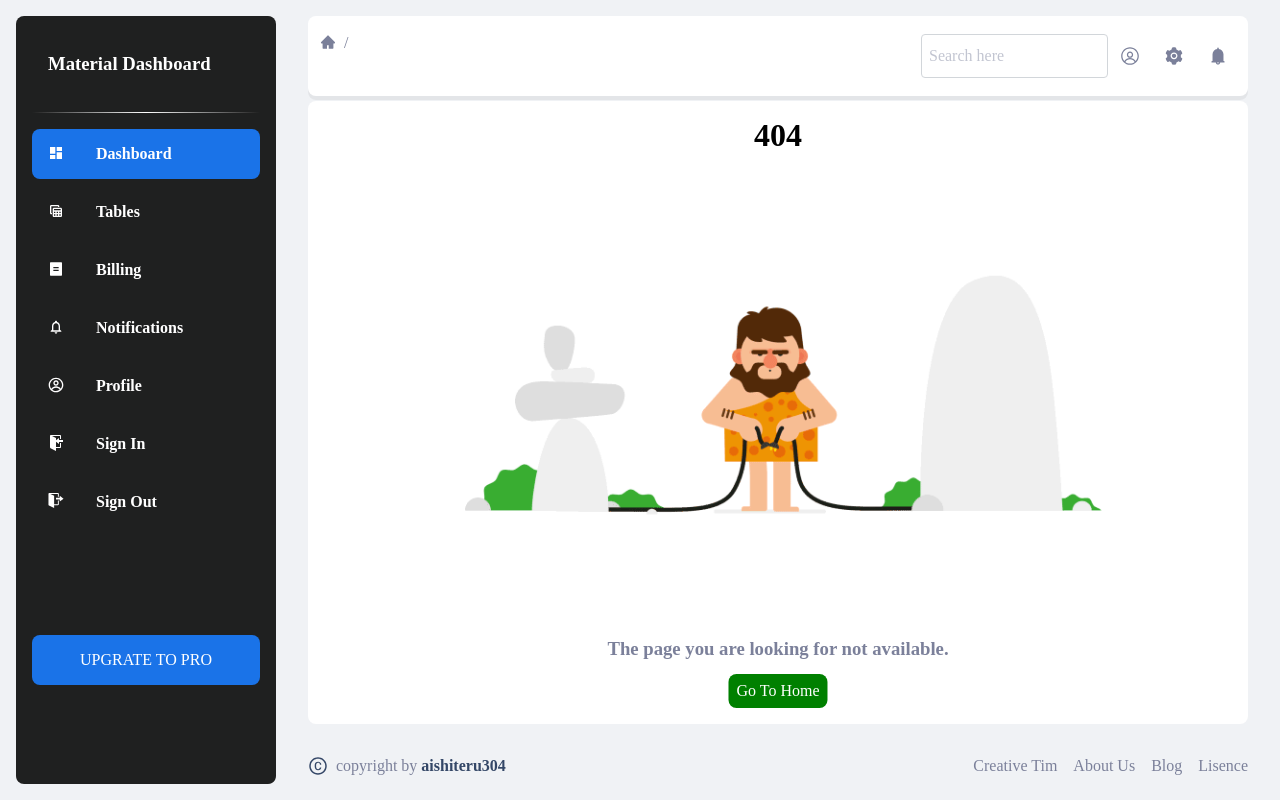
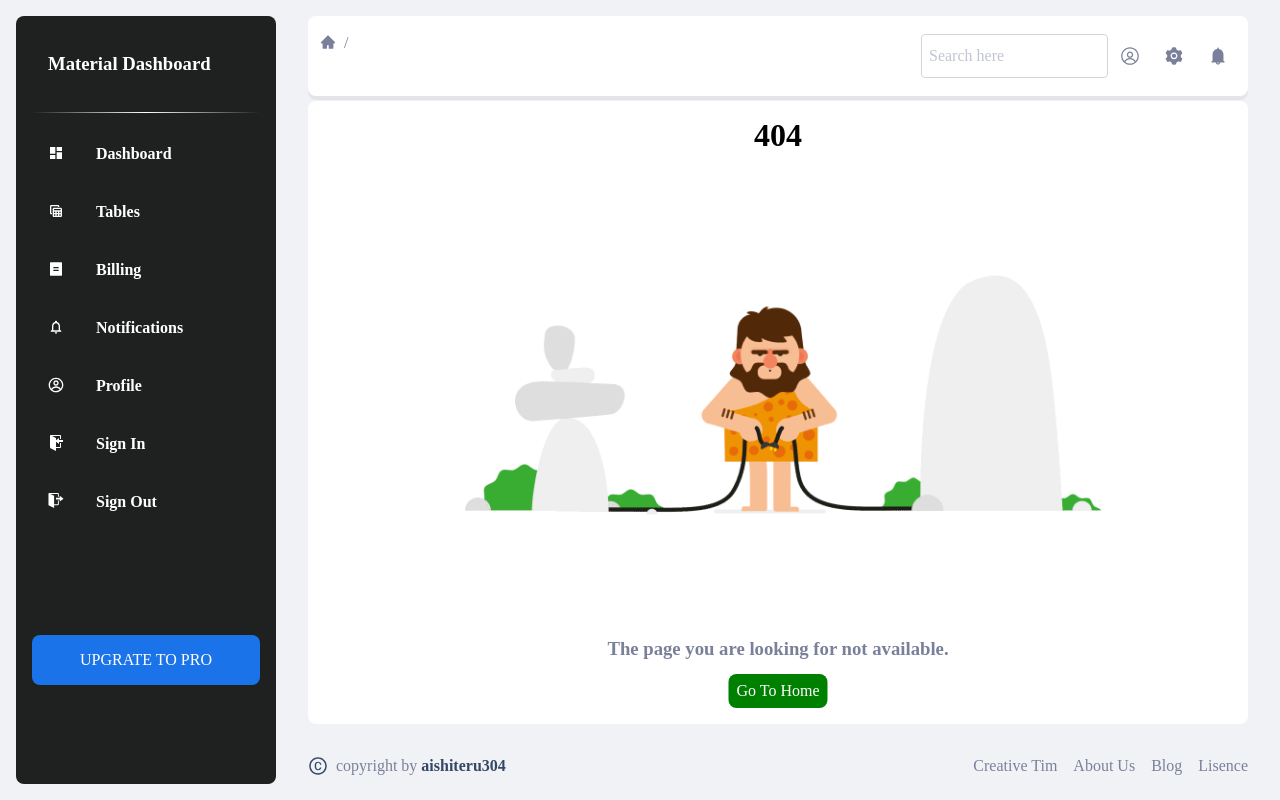
Before and after one commit to aishiteru304/adminDashboard, a React (Create React App) app: page / in a window 1280 px wide. Built offline with nearby package versions, Linux system fonts and the light colour scheme.

Commit message:
update menu

```diff
--- a/src/components/header/index.js
+++ b/src/components/header/index.js
@@ -22,13 +22,13 @@ const notifications = [
 export default function Header() {
 
     const [isShowMenu, setIsShowMenu] = useState(false)
-    const [locationHeader, setLocationHeader] = useState('Dashbroad')
+    const [locationHeader, setLocationHeader] = useState('Dashboard')
     const [isShowNoti, setIsShowNoti] = useState(false)
     const location = useLocation()
     const pathname = decodeURIComponent(location.pathname)
 
     useEffect(() => {
-        pathname === '/adminDashboard' ? setLocationHeader('Dashboard') : setLocationHeader(pathname.split('/')[2])
+        (pathname === '/adminDashboard' || pathname === '/adminDashboard/') ? setLocationHeader('Dashboard') : setLocationHeader(pathname.split('/')[2])
     }, [pathname])
 
     const handleShowMenu = () => {
--- a/src/components/menu/index.js
+++ b/src/components/menu/index.js
@@ -42,9 +42,9 @@ export default function Menu() {
     const location = useLocation()
     useEffect(() => {
         const pathname = decodeURIComponent(location.pathname)
-        if (pathname === '/') handleSelect(0)
+        if (pathname === '/adminDashboard' || pathname === '/adminDashboard/') handleSelect(0)
         else {
-            const index = menuItem.findIndex(item => item.title === pathname.split('/')[1])
+            const index = menuItem.findIndex(item => item.title === pathname.split('/')[2])
             if (index === -1) setSelected([false, false, false, false, false, false, false])
             else handleSelect(index)
         }
```
